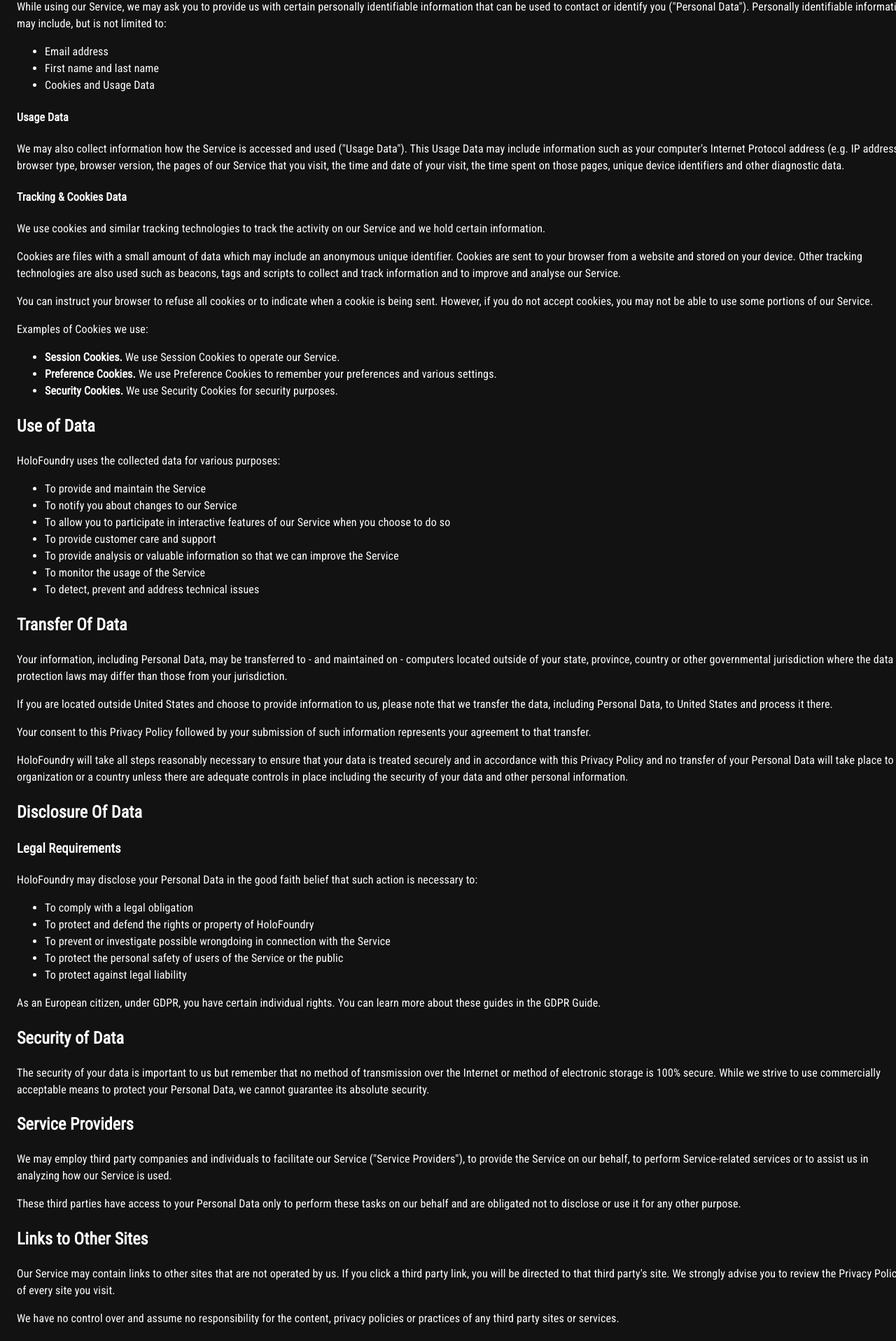
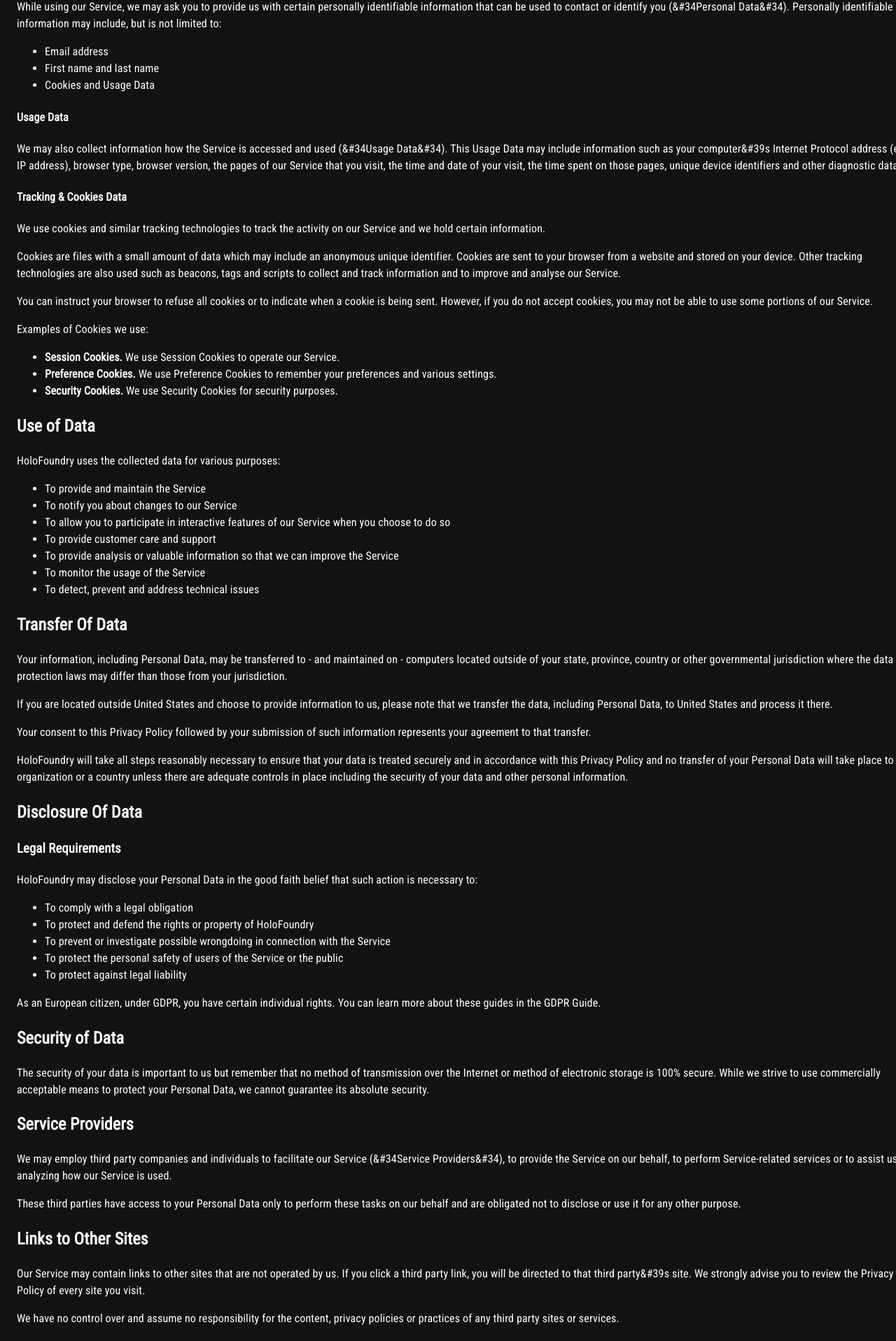
Before and after one commit to Electrynth/project-rho, a Next.js app: page /privacy in a window 1280 px wide. Shown: the part 880-2797 px from the top of the page at 70% size. Built offline with nearby package versions, Linux system fonts and the light colour scheme.

Commit message:
Fix linter issues

```diff
--- a/pages/privacy/index.js
+++ b/pages/privacy/index.js
@@ -8,7 +8,7 @@ export default function Privacy() {
             <p>Effective date: April 10, 2024</p>
 
 
-            <p>HoloFoundry ("us", "we", or "our") operates the https://HoloFoundry.net/ website (hereinafter referred to as the "Service").</p>
+            <p>HoloFoundry (&#34us&#34, &#34we&#34, or &#34our&#34) operates the https://HoloFoundry.net/ website (hereinafter referred to as the &#34Service&#34).</p>
 
             <p>This page informs you of our policies regarding the collection, use, and disclosure of personal data when you use our Service and the choices you have associated with that data. The Privacy Policy for HoloFoundry has been created with the help of <a href="https://www.termsfeed.com/privacy-policy-generator/">Privacy Policy Generator</a>.</p>
 
@@ -39,7 +39,7 @@ export default function Privacy() {
             <h3>Types of Data Collected</h3>
 
             <h4>Personal Data</h4>
-            <p>While using our Service, we may ask you to provide us with certain personally identifiable information that can be used to contact or identify you ("Personal Data"). Personally identifiable information may include, but is not limited to:</p>
+            <p>While using our Service, we may ask you to provide us with certain personally identifiable information that can be used to contact or identify you (&#34Personal Data&#34). Personally identifiable information may include, but is not limited to:</p>
 
             <ul>
             <li>Email address</li><li>First name and last name</li><li>Cookies and Usage Data</li>
@@ -47,7 +47,7 @@ export default function Privacy() {
 
             <h4>Usage Data</h4>
 
-            <p>We may also collect information how the Service is accessed and used ("Usage Data"). This Usage Data may include information such as your computer's Internet Protocol address (e.g. IP address), browser type, browser version, the pages of our Service that you visit, the time and date of your visit, the time spent on those pages, unique device identifiers and other diagnostic data.</p>
+            <p>We may also collect information how the Service is accessed and used (&#34Usage Data&#34). This Usage Data may include information such as your computer&#39s Internet Protocol address (e.g. IP address), browser type, browser version, the pages of our Service that you visit, the time and date of your visit, the time spent on those pages, unique device identifiers and other diagnostic data.</p>
 
             <h4>Tracking & Cookies Data</h4>
             <p>We use cookies and similar tracking technologies to track the activity on our Service and we hold certain information.</p>
@@ -97,25 +97,25 @@ export default function Privacy() {
             <p>The security of your data is important to us but remember that no method of transmission over the Internet or method of electronic storage is 100% secure. While we strive to use commercially acceptable means to protect your Personal Data, we cannot guarantee its absolute security.</p>
 
             <h2>Service Providers</h2>
-            <p>We may employ third party companies and individuals to facilitate our Service ("Service Providers"), to provide the Service on our behalf, to perform Service-related services or to assist us in analyzing how our Service is used.</p>
+            <p>We may employ third party companies and individuals to facilitate our Service (&#34Service Providers&#34), to provide the Service on our behalf, to perform Service-related services or to assist us in analyzing how our Service is used.</p>
             <p>These third parties have access to your Personal Data only to perform these tasks on our behalf and are obligated not to disclose or use it for any other purpose.</p>
 
 
 
 
             <h2>Links to Other Sites</h2>
-            <p>Our Service may contain links to other sites that are not operated by us. If you click a third party link, you will be directed to that third party's site. We strongly advise you to review the Privacy Policy of every site you visit.</p>
+            <p>Our Service may contain links to other sites that are not operated by us. If you click a third party link, you will be directed to that third party&#39s site. We strongly advise you to review the Privacy Policy of every site you visit.</p>
             <p>We have no control over and assume no responsibility for the content, privacy policies or practices of any third party sites or services.</p>
 
 
-            <h2>Children's Privacy</h2>
-            <p>Our Service does not address anyone under the age of 18 ("Children").</p>
+            <h2>Children&#39s Privacy</h2>
+            <p>Our Service does not address anyone under the age of 18 (&#34Children&#34).</p>
             <p>We do not knowingly collect personally identifiable information from anyone under the age of 18. If you are a parent or guardian and you are aware that your Child has provided us with Personal Data, please contact us. If we become aware that we have collected Personal Data from children without verification of parental consent, we take steps to remove that information from our servers.</p>
 
 
             <h2>Changes to This Privacy Policy</h2>
             <p>We may update our Privacy Policy from time to time. We will notify you of any changes by posting the new Privacy Policy on this page.</p>
-            <p>We will let you know via email and/or a prominent notice on our Service, prior to the change becoming effective and update the "effective date" at the top of this Privacy Policy.</p>
+            <p>We will let you know via email and/or a prominent notice on our Service, prior to the change becoming effective and update the &#34effective date&#34 at the top of this Privacy Policy.</p>
             <p>You are advised to review this Privacy Policy periodically for any changes. Changes to this Privacy Policy are effective when they are posted on this page.</p>
 
 
```
